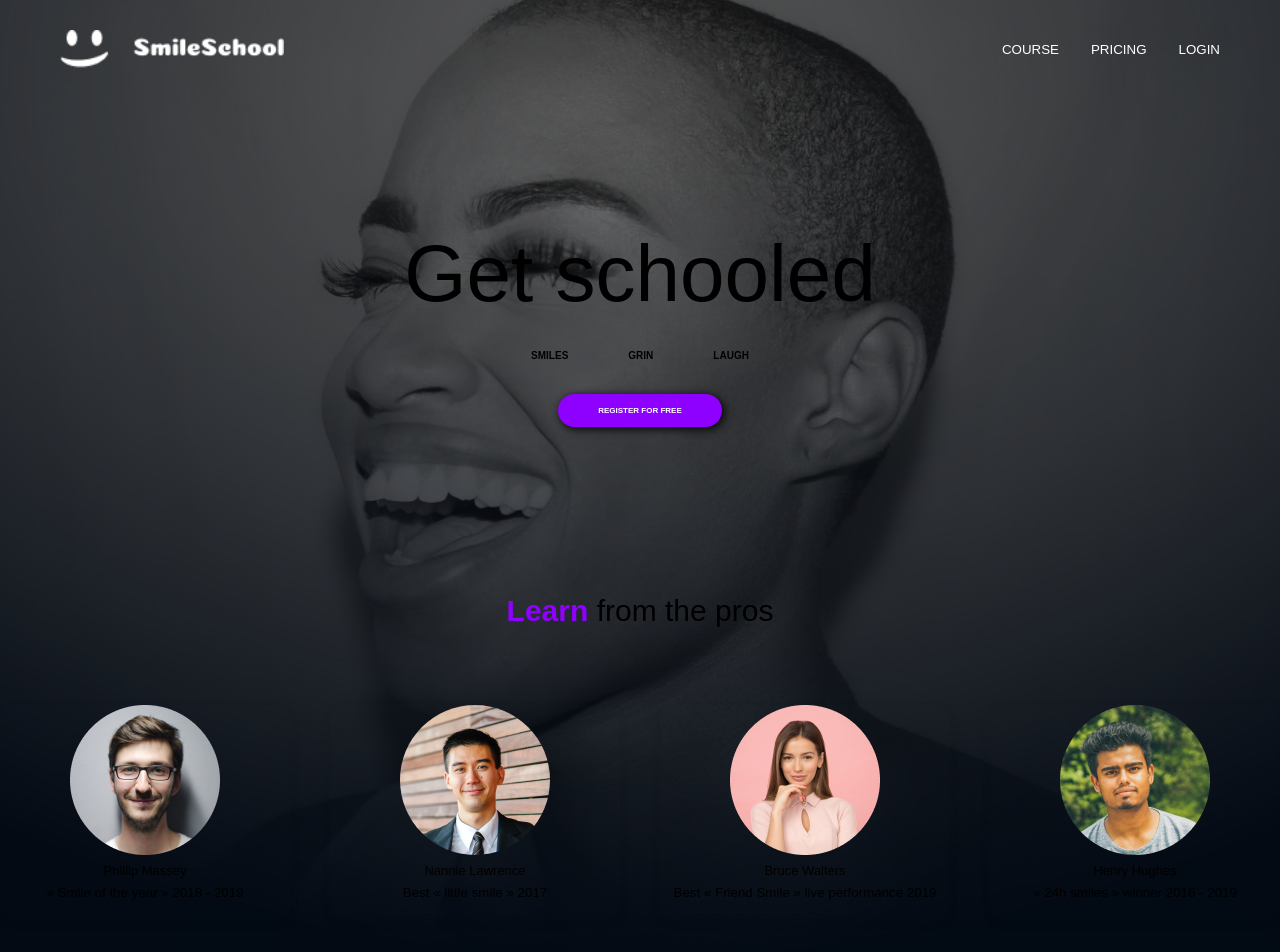
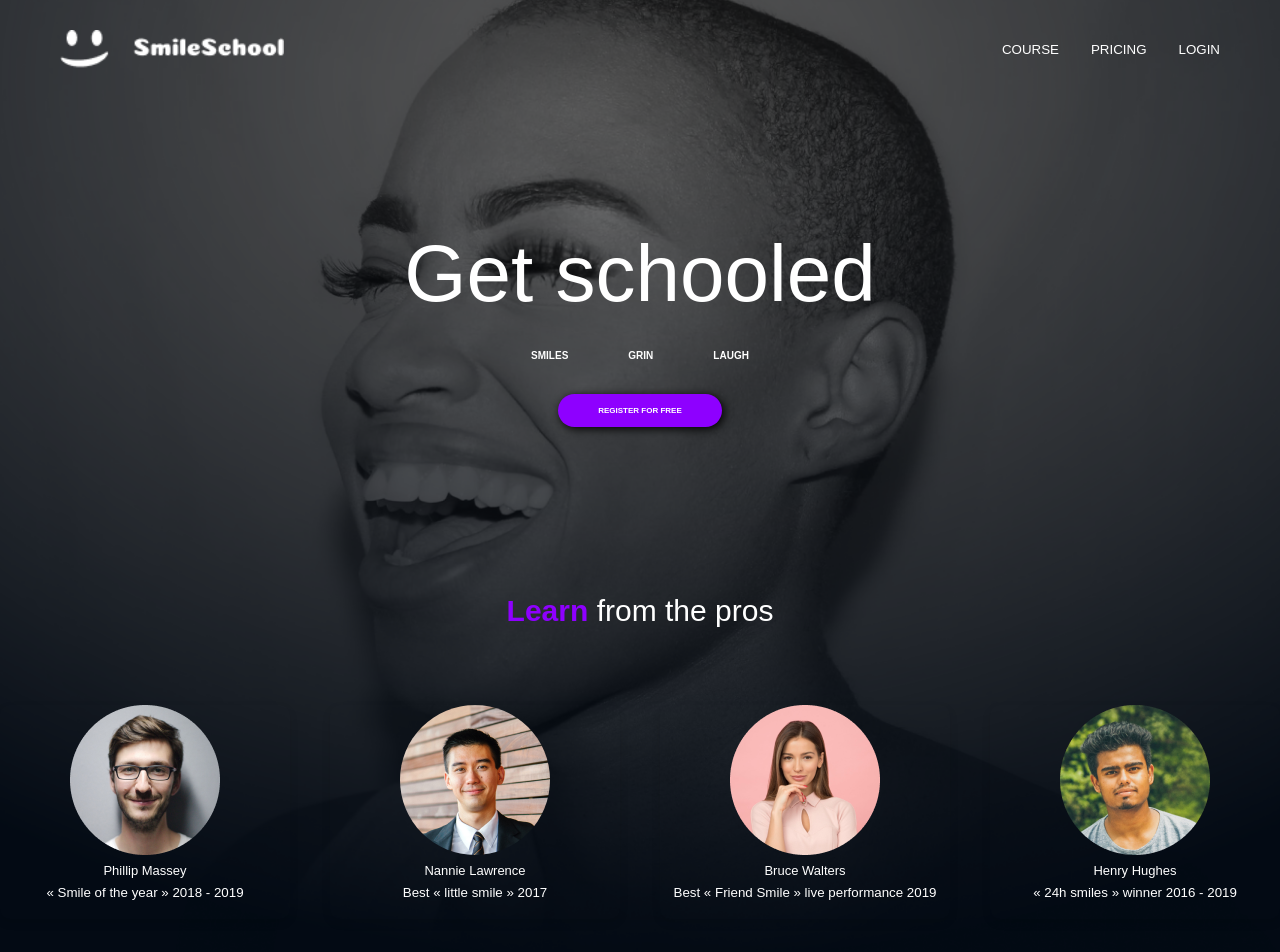
Before and after one commit to Teeto20/alx_html_css, a plain HTML site: page css_advanced/index.html in a window 1280 px wide. Shown: the top 952 px of the page. Drawn offline with Linux system fonts and the light colour scheme.

Commit message:
updated proj

```diff
--- a/css_advanced/styles.css
+++ b/css_advanced/styles.css
@@ -79,6 +79,7 @@ ul {
     height: 100%;
     background-color: rgba(0, 0, 0, 0.5);
     z-index: -1;
+
 }
 .navbar {
     display: flex;
@@ -96,12 +97,14 @@ ul {
     display: flex;
     gap: 2rem;
     list-style: none;
+
 }
 .nav-links a{
     color: #fff !important;
     transition: color 0.3s ease;
     text-decoration: none;
     font-weight: 500;
+    cursor: pointer;
 }
 .nav-links a:hover {
     color: #8E00FF;
@@ -112,6 +115,7 @@ ul {
     text-align:center;
     margin-top: -880px;
     padding: 130px;
+    color: white;
 }
 #hero{
     position: relative;
@@ -147,6 +151,7 @@ ul {
     justify-content: center;
     gap: 60px;
     margin-bottom: 30px;
+
 }
 .hero-keywords span {
     font-size: 10px;
@@ -157,6 +162,7 @@ ul {
     justify-content: center;
     gap: 40px;
     margin-top: 20px;
+    color: white;
 }
 .tutor-card {
     border-radius: 10px;
```
